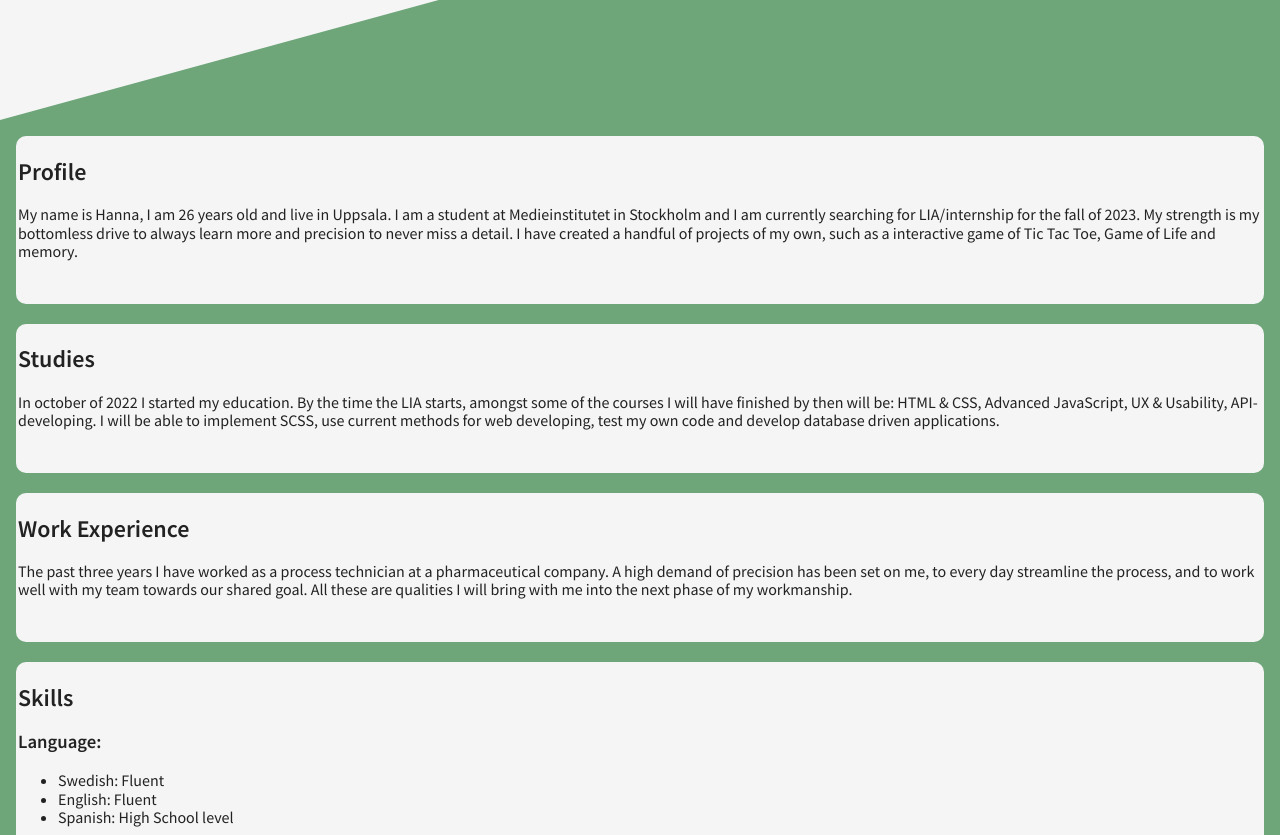
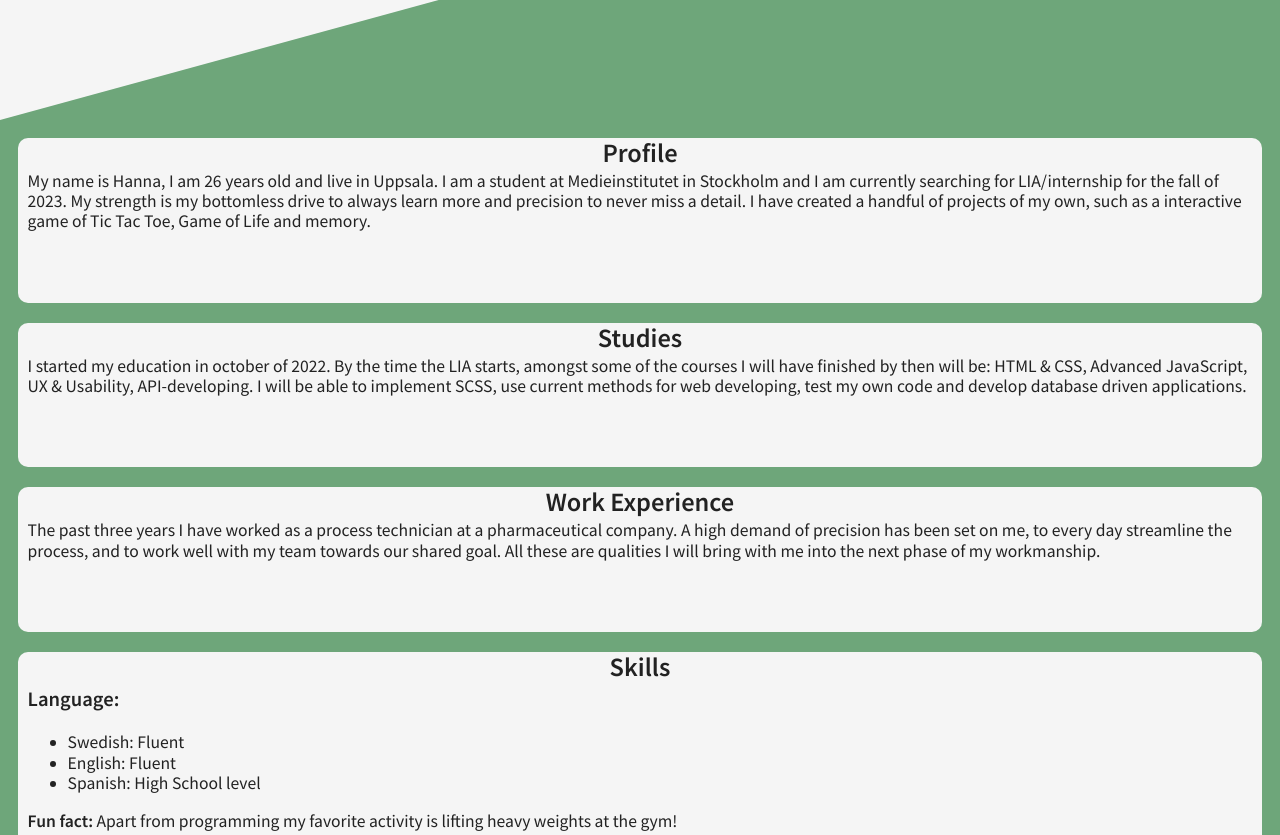
Before and after one commit to Medieinstitutet/inl-3-cv-med-css-hannaforssell, a website built with Parcel: page index.html in a window 1280 px wide. Shown: the part 680-1515 px from the top of the page. Built offline with nearby package versions, Linux system fonts and the light colour scheme.

Commit message:
:lipstick: fix: Styles the experience page

```diff
--- a/index.html
+++ b/index.html
@@ -18,7 +18,8 @@
 
   <link rel="preconnect" href="https://fonts.googleapis.com">
   <link rel="preconnect" href="https://fonts.gstatic.com" crossorigin>
-  <link href="https://fonts.googleapis.com/css2?family=Source+Sans+Pro:ital,wght@0,300;0,400;0,600;1,400&display=swap" rel="stylesheet">
+  <link href="https://fonts.googleapis.com/css2?family=Source+Sans+Pro:ital,wght@0,300;0,400;0,600;1,400&display=swap"
+    rel="stylesheet">
 
   <link rel="stylesheet" href="styles/style.css" type="text/css">
 
@@ -61,7 +62,7 @@
       </article>
       <article>
         <h2>Studies</h2>
-        <p>In october of 2022 I started my education.
+        <p>I started my education in october of 2022.
           By the time the LIA starts, amongst some of the courses I will have finished by then will be:
           HTML & CSS, Advanced JavaScript, UX & Usability, API-developing. I will be able to implement SCSS, use current
           methods for web developing, test my own code and develop database driven applications.
--- a/styles/layout/_base.scss
+++ b/styles/layout/_base.scss
@@ -3,7 +3,7 @@
   font-family: 'Source Sans Pro', sans-serif;
 }
 
-/*-----------------First page-----------------*/
+/*-----------------Home page-----------------*/
 .homepage {
   background-color: #f5f5f5;
   position: relative;
@@ -95,12 +95,19 @@
   display: grid;
   gap: 20px;
   padding: 1em;
-  font-size: 1rem;
+  font-size: 1.1rem;
 
   article {
     background-color: #f5f5f5;
     border-radius: 10px;
-    padding: 2px;
+    padding-left: 10px;
+    padding-right: 10px;
+
+    h2 {
+      text-align: center;
+      margin-top: 0;
+      margin-bottom: -15px;
+    }
   }
 }
 
@@ -111,6 +118,7 @@
   display: flex;
   flex-direction: column;
   align-items: center;
+  // padding-top: 150px;
   justify-content: center;
 
   h3 {
@@ -359,6 +367,7 @@
    ========================================================================== */
 
 @media print {
+
   *,
   *::before,
   *::after {
```
Also changed, not shown: styles/style.css, 1 other file. Lines whose indentation alone changed are shown as unchanged.
